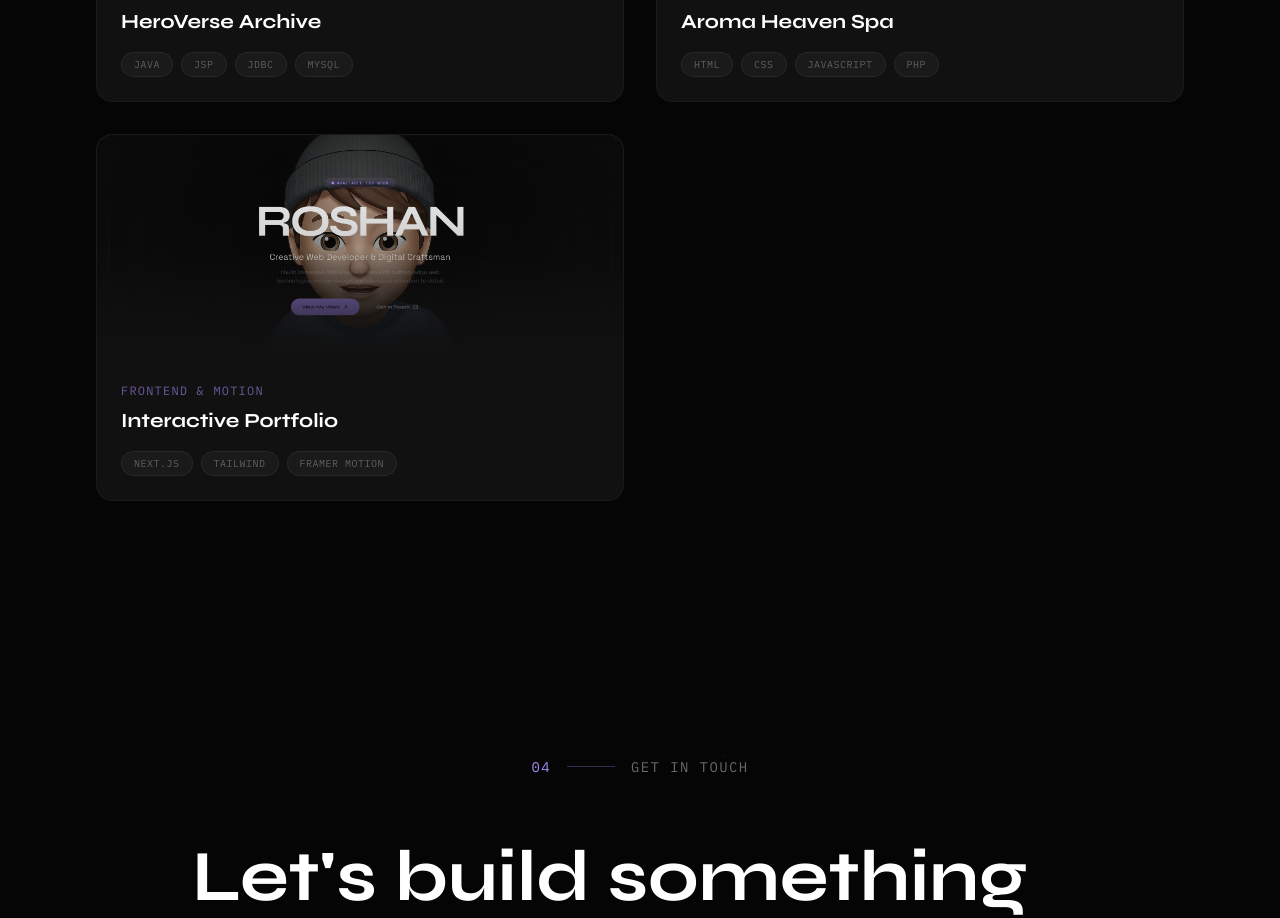
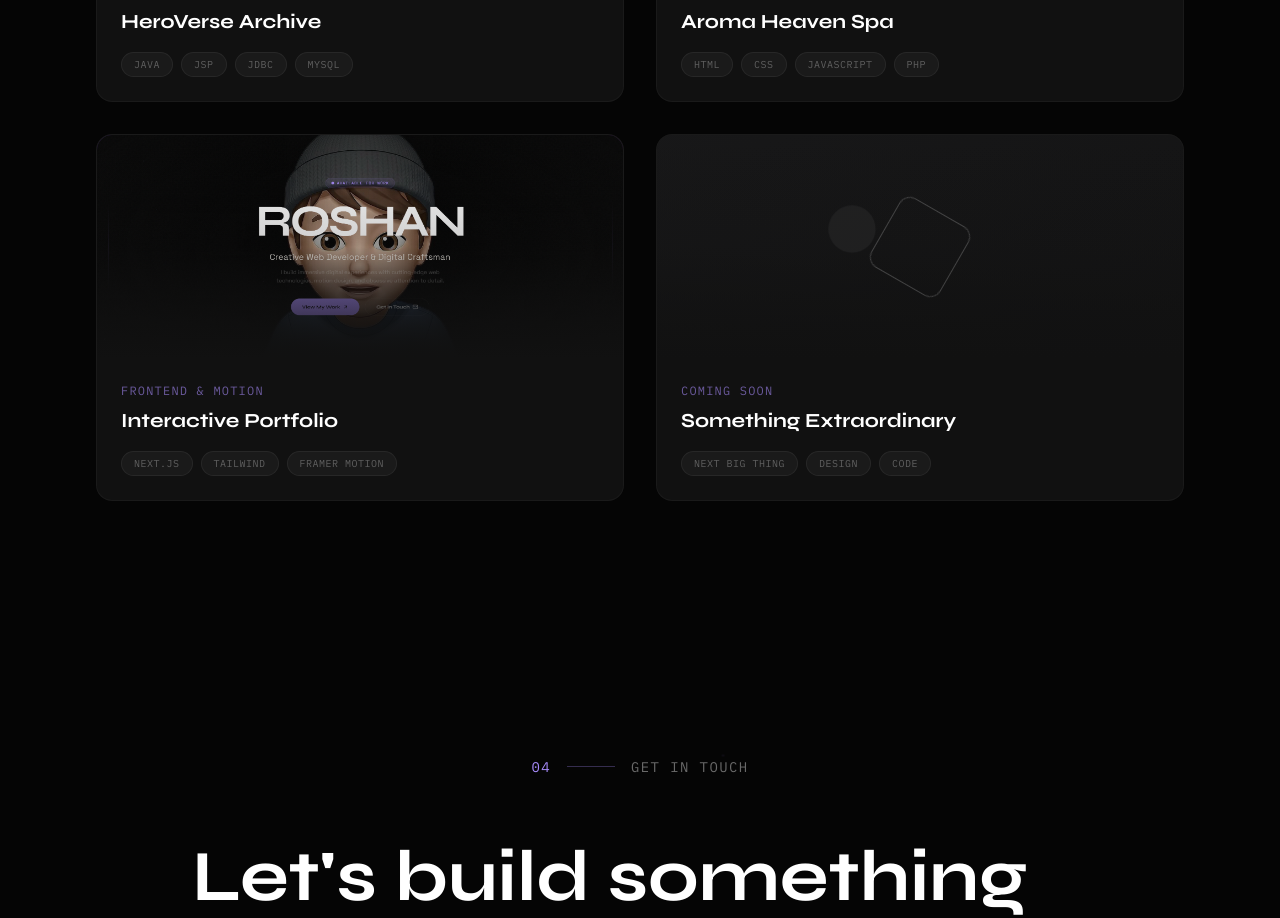
Before and after one commit to Roshan3690/PORTFOLIO_Dev.Ross, a Next.js app: page / in a window 1280 px wide. Shown: the part 3504-4422 px from the top of the page. Built offline with nearby package versions, Linux system fonts and the light colour scheme.

Commit message:
feat: add 4th project placeholder for grid balance

```diff
--- a/app/page.tsx
+++ b/app/page.tsx
@@ -319,6 +319,12 @@ export default function Home() {
       tags: ['Next.js', 'Tailwind', 'Framer Motion'],
       color: 'bg-gradient-to-br from-violet-600/30 to-fuchsia-600/20',
       image: '/portfolio-v2.png',
+    },
+    {
+      title: 'Something Extraordinary',
+      category: 'Coming Soon',
+      tags: ['Next Big Thing', 'Design', 'Code'],
+      color: 'bg-gradient-to-br from-zinc-800/30 to-zinc-900/20',
     },
   ];
 
```
